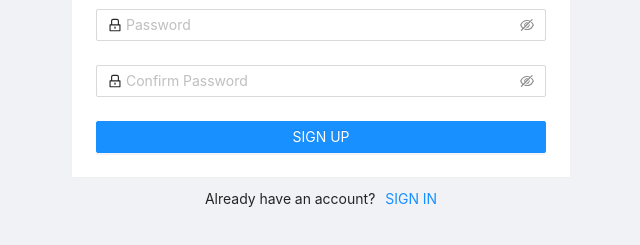
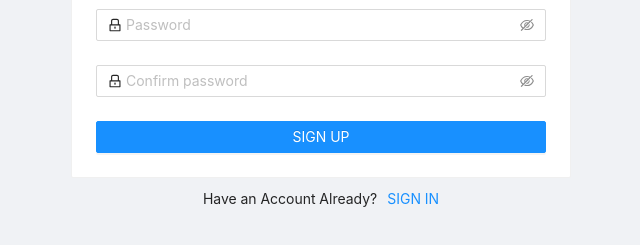
Before and after one commit to hardzeichyksiarhei/qr-menu-react, a React (Create React App) app in the folder admin/: page /registration in a window 1280 px wide. Shown: the part 383-628 px from the top of the page, without its empty margins (319-959 px from the left). Built offline with nearby package versions, Linux system fonts and the light colour scheme.

Commit message:
feat: added translation to the registration page

```diff
--- a/admin/src/intl/messages/en.js
+++ b/admin/src/intl/messages/en.js
@@ -10,6 +10,8 @@ export default {
     SignIn: 'Sign in',
     Register: 'Register',
     Logout: 'Logout',
+    PleaseConfirmPassword: 'Please confirm your password!',
+    ConfirmPassword: 'Confirm password',
     ResendLink: 'Resend link',
     EmailVerify: 'E-Mail verify',
     ResendVerLink: 'Resend verification link',
@@ -39,6 +41,7 @@ export default {
     VerifyEmail: 'Verify Email',
     UserVerifiedAlreadt: 'User verified already',
     VerifyEmailFailed: 'Failed to verify email',
+    TwoPasswordIsNotSame: 'The two passwords that you entered do not match!',
 
     // Validation
     PasswordConfirmed: 'Password confirmation does not match',
--- a/admin/src/intl/messages/ru.js
+++ b/admin/src/intl/messages/ru.js
@@ -10,6 +10,8 @@ export default {
     SignIn: 'Войти',
     Register: 'Зарегистрироваться',
     Logout: 'Выйти',
+    PleaseConfirmPassword: 'Пожалуйста подтвердите свой пароль!',
+    ConfirmPassword: 'Подтвердите пароль',
     ResendLink: 'Послать ссылку повторно',
     EmailVerify: 'Подтверждение email',
     ResendVerLink: 'Повторно послать email для верификации',
@@ -40,6 +42,7 @@ export default {
     VerifyEmail: 'Подтвердить email',
     UserVerifiedAlreadt: 'Пользователь уже подтвержден',
     VerifyEmailFailed: 'Подтвердить email не удалось',
+    TwoPasswordIsNotSame: 'Два введенных вами пароля не совпадают!',
     // Validation
     PasswordConfirmed: 'Подтверждение пароля не совпадает',
     FieldRequired: 'Обязательное поле',
--- a/admin/src/pages/auth/Login.jsx
+++ b/admin/src/pages/auth/Login.jsx
@@ -9,6 +9,7 @@ import { UserOutlined, LockOutlined } from '@ant-design/icons'
 
 import { useAuth } from '../../auth/AuthProvider'
 import translate from '../../intl/translate'
+
 import * as authActions from '../../store/actions/auth'
 
 import './Login.scss'
--- a/admin/src/pages/auth/Registration.jsx
+++ b/admin/src/pages/auth/Registration.jsx
@@ -2,27 +2,22 @@
 import React, { useRef, useEffect } from 'react'
 import { Link, useNavigate } from 'react-router-dom'
 import { useSelector, useDispatch } from 'react-redux'
-
+import { useIntl } from 'react-intl'
 import { Alert, Card, Form, Button, Input } from 'antd'
 import { UserOutlined, LockOutlined } from '@ant-design/icons'
 
 import { useAuth } from '../../auth/AuthProvider'
+import translate from '../../intl/translate'
 
 import * as authActions from '../../store/actions/auth'
 
 import './Registration.scss'
 
-const validateMessages = {
-  required: 'This field is required.',
-  types: {
-    email: 'This field must be a valid email address.',
-  },
-}
-
 const Registration = () => {
   const dispatch = useDispatch()
   const auth = useAuth()
   const navigate = useNavigate()
+  const intl = useIntl()
 
   const redirectToRegistrationSuccessfully = useRef(() => {})
 
@@ -31,6 +26,13 @@ const Registration = () => {
   )
 
   const { registration } = auth
+
+  const validateMessages = {
+    required: intl.formatMessage({ id: 'FieldRequired' }),
+    types: {
+      email: intl.formatMessage({ id: 'Mail' }),
+    },
+  }
 
   const onFinish = ({ email, password, confirmPassword }) => {
     registration(email, password, confirmPassword)()
@@ -67,14 +69,14 @@ const Registration = () => {
           validateMessages={validateMessages}
           onFinish={onFinish}
         >
-          <h3 className="registration-form__title">Registration</h3>
+          <h3 className="registration-form__title">{translate('Registration')}</h3>
           <Form.Item name="email" rules={[{ type: 'email', required: true }]}>
             <Input prefix={<UserOutlined className="site-form-item-icon" />} placeholder="E-mail" />
           </Form.Item>
           <Form.Item name="password" rules={[{ required: true }]} hasFeedback>
             <Input.Password
               prefix={<LockOutlined className="site-form-item-icon" />}
-              placeholder="Password"
+              placeholder={intl.formatMessage({ id: 'Password' })}
             />
           </Form.Item>
           <Form.Item
@@ -84,21 +86,21 @@ const Registration = () => {
             rules={[
               {
                 required: true,
-                message: 'Please confirm your password!',
+                message: intl.formatMessage({ id: 'PleaseConfirmPassword' }),
               },
               ({ getFieldValue }) => ({
                 validator(rule, value) {
                   if (!value || getFieldValue('password') === value) {
                     return Promise.resolve()
                   }
-                  return Promise.reject('The two passwords that you entered do not match!')
+                  return Promise.reject(translate('TwoPasswordIsNotSame'))
                 },
               }),
             ]}
           >
             <Input.Password
               prefix={<LockOutlined className="site-form-item-icon" />}
-              placeholder="Confirm Password"
+              placeholder={intl.formatMessage({ id: 'ConfirmPassword' })}
             />
           </Form.Item>
 
@@ -109,22 +111,22 @@ const Registration = () => {
             loading={isLoading}
             block
           >
-            Sign Up
+            {translate('SignUp')}
           </Button>
         </Form>
         {isRegistrationError ? (
           <Alert
             className="registration-form__error mt-2"
-            message={errorMessage}
+            message={intl.formatMessage({ id: errorMessage })}
             type="error"
             showIcon
           />
         ) : null}
       </Card>
       <div className="registration__footer">
-        <span>Already have an account?</span>
+        <span>{translate('HaveAnAccount')}</span>
         <Link className="registration__sign-in" to="/login">
-          Sign In
+          {translate('SignIn')}
         </Link>
       </div>
     </div>
```
